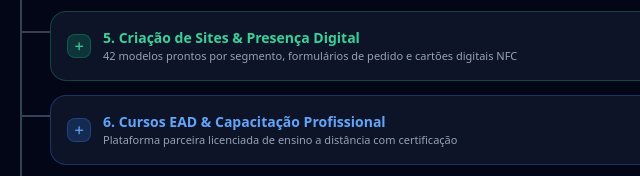
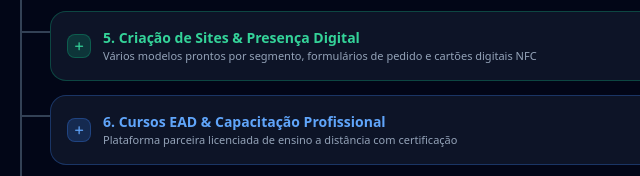
Before and after one commit to joaomarcos-ltg/mapa-legiao, a plain HTML site: page index.html in a window 1280 px wide. Shown: the part 823-999 px from the top of the page, 152-792 px from the left. Drawn offline with nearby package versions, Linux system fonts and the light colour scheme.

Commit message:
feat: edição de texto

```diff
--- a/index.html
+++ b/index.html
@@ -204,7 +204,7 @@
       {
         id: "sites",
         titulo: "5. Criação de Sites & Presença Digital",
-        subtitulo: "42 modelos prontos por segmento, formulários de pedido e cartões digitais NFC",
+        subtitulo: "Vários modelos prontos por segmento, formulários de pedido e cartões digitais NFC",
         cor: "emerald",
         icone: "fa-globe",
         urlPrincipal: "https://sites.legiaotecnica.com.br",
```
